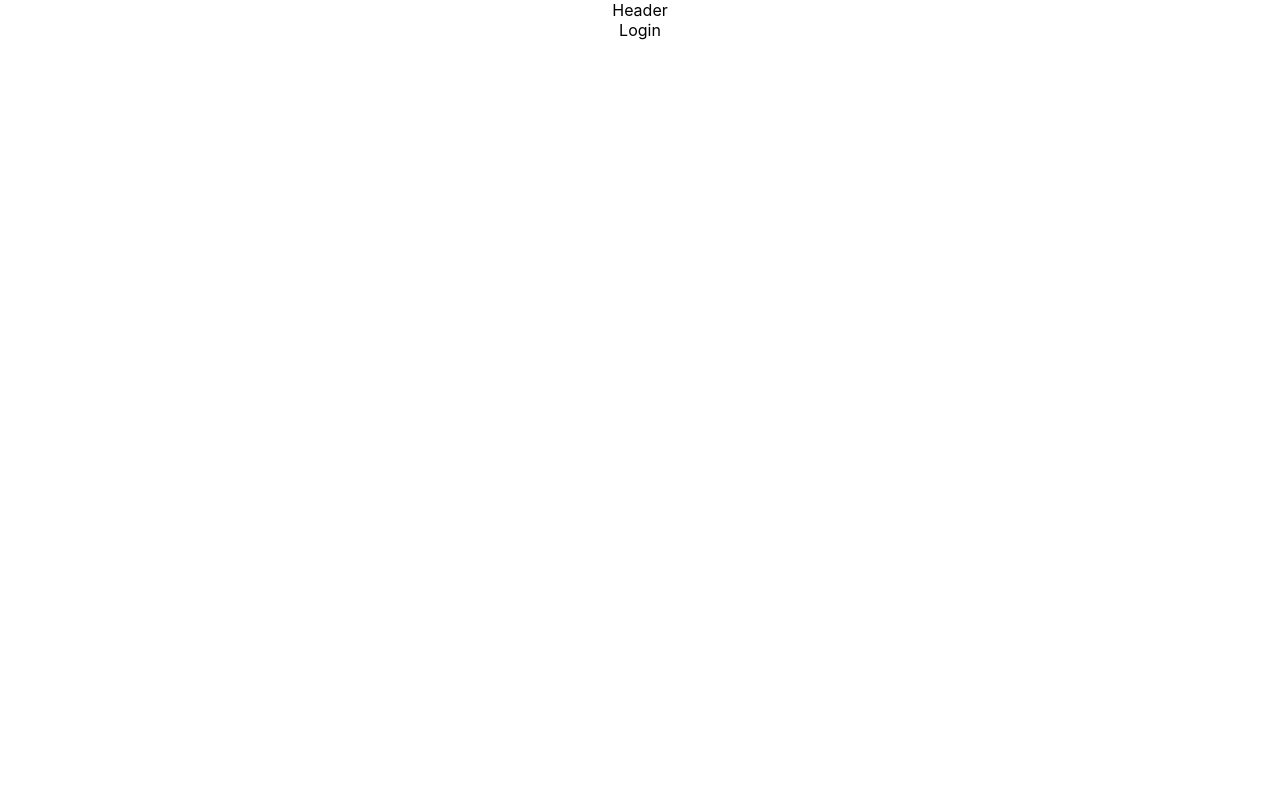
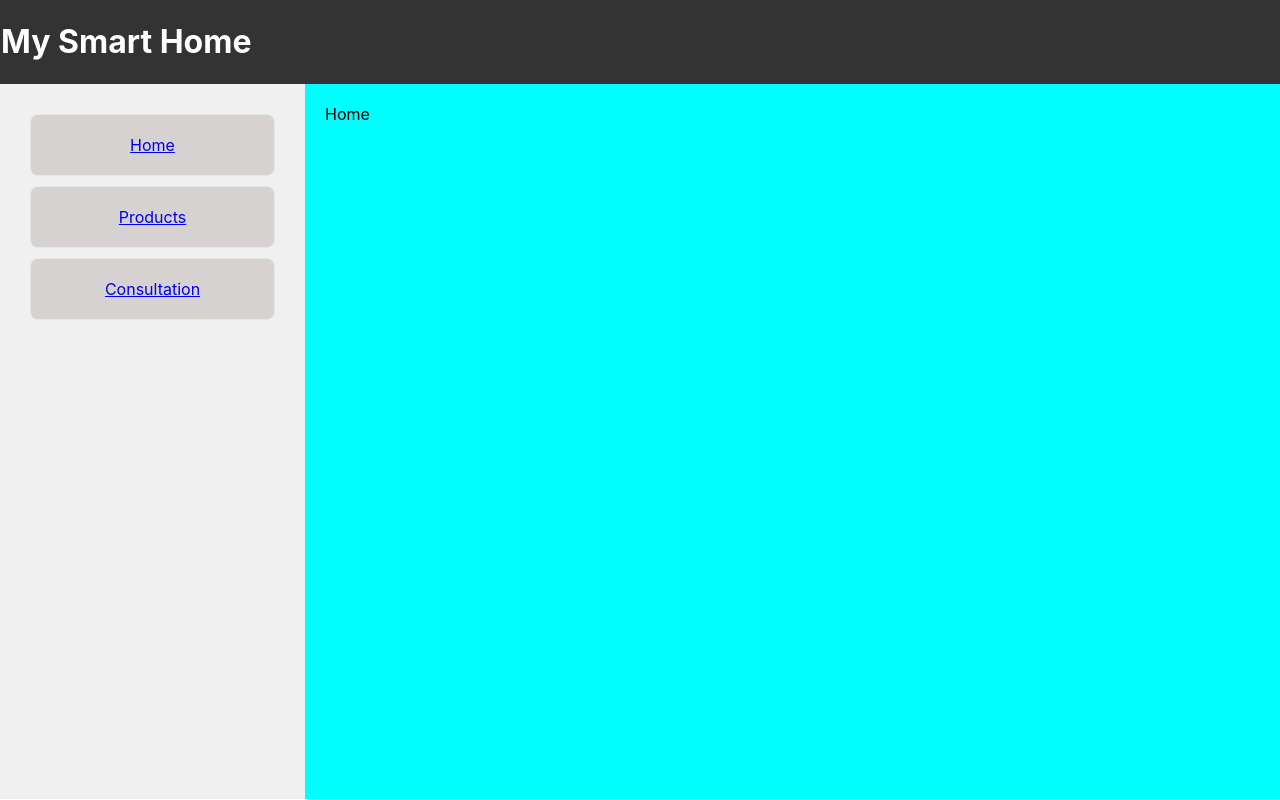
Before and after one commit to tusharchemate/my-smart-home-ui-app, a React (Create React App) app: page / in a window 1280 px wide. Built offline with nearby package versions, Linux system fonts and the light colour scheme.

Commit message:
fixed layout

```diff
--- a/package.json
+++ b/package.json
@@ -6,6 +6,7 @@
     "@testing-library/jest-dom": "^5.17.0",
     "@testing-library/react": "^13.4.0",
     "@testing-library/user-event": "^13.5.0",
+    "antd": "^5.17.3",
     "react": "^18.3.1",
     "react-dom": "^18.3.1",
     "react-router-dom": "^6.23.1",
--- a/src/App.css
+++ b/src/App.css
@@ -1,38 +1,28 @@
-.App {
-  text-align: center;
+.container {
+  display: flex;
+  flex-direction: column;
+  min-height: 100vh;
 }
 
-.App-logo {
-  height: 40vmin;
-  pointer-events: none;
+header {
+  background-color: #333;
+  color: white;
+  padding: 1px;
+}
+.body {
+  display: flex;
+  flex-direction: row;
+  height: calc(100vh - 85px);
+}
+.sidebar {
+  background-color: #f0f0f0;
+  padding: 20px;
+  width: 265px;
 }
 
-@media (prefers-reduced-motion: no-preference) {
-  .App-logo {
-    animation: App-logo-spin infinite 20s linear;
-  }
+.content {
+  flex: 1;
+  padding: 20px;
+  background-color: aqua;
+  display: flex;
 }
-
-.App-header {
-  background-color: #282c34;
-  min-height: 100vh;
-  display: flex;
-  flex-direction: column;
-  align-items: center;
-  justify-content: center;
-  font-size: calc(10px + 2vmin);
-  color: white;
-}
-
-.App-link {
-  color: #61dafb;
-}
-
-@keyframes App-logo-spin {
-  from {
-    transform: rotate(0deg);
-  }
-  to {
-    transform: rotate(360deg);
-  }
-}
--- a/src/App.jsx
+++ b/src/App.jsx
@@ -1,55 +1,9 @@
-// src/App.js
-import React, { useState } from "react";
-import {
-  BrowserRouter as Router,
-  Routes,
-  Route,
-  Navigate,
-} from "react-router-dom";
-import Header from "./components/common/Header";
-import Home from "./components/dashboard/Home";
-import Login from "./components/auth/Login";
-import Register from "./components/auth/Register";
+import React from "react";
 import "./App.css";
+import MainContainer from "./components/containers/MainContainer";
 
-function App() {
-  const [isLoggedIn, setIsLoggedIn] = useState(false);
-
-  // Dummy login function (replace with actual authentication logic)
-  const login = () => {
-    // Perform authentication logic here
-    // For simplicity, assume authentication is successful
-    setIsLoggedIn(true);
-  };
-
-  // Dummy registration function (replace with actual registration logic)
-  const register = () => {
-    // Perform registration logic here
-    // For simplicity, assume registration is successful
-    setIsLoggedIn(true); // Auto-login after registration
-  };
-
-  return (
-    <Router>
-      <div className="App">
-        <Header isLoggedIn={isLoggedIn} />
-        <Routes>
-          <Route
-            path="/"
-            element={
-              isLoggedIn ? <Navigate to="/home" /> : <Login onLogin={login} />
-            }
-          />
-          <Route path="/home" element={<Home isLoggedIn={isLoggedIn} />} />
-          <Route path="/login" element={<Login onLogin={login} />} />
-          <Route
-            path="/register"
-            element={<Register onRegister={register} />}
-          />
-        </Routes>
-      </div>
-    </Router>
-  );
-}
+const App = () => {
+  return <MainContainer />;
+};
 
 export default App;
--- a/src/components/common/Header.jsx
+++ b/src/components/common/Header.jsx
@@ -1,5 +1,5 @@
 const Header = () => {
-  return <div>Header</div>;
+  return <div>My Smart Home</div>;
 };
 
 export default Header;
--- /dev/null
+++ b/src/components/common/LeftSideBar.jsx
@@ -0,0 +1,40 @@
+import React from "react";
+import "./common.css";
+import {
+  AppstoreOutlined,
+  MailOutlined,
+  SettingOutlined,
+} from "@ant-design/icons";
+import { Link } from "react-router-dom";
+
+const items = [
+  {
+    key: "home",
+    icon: <MailOutlined />,
+    label: "Home",
+  },
+  {
+    key: "products",
+    icon: <AppstoreOutlined />,
+    label: "Products",
+  },
+  {
+    key: "consultation",
+    label: "Consultation",
+    icon: <SettingOutlined />,
+  },
+];
+
+const LeftSidebar = () => {
+  return (
+    <div>
+      {items?.map((item) => (
+        <Link className="link" to={`/${item.key}`}>
+          {item?.label}{" "}
+        </Link>
+      ))}
+    </div>
+  );
+};
+
+export default LeftSidebar;
--- /dev/null
+++ b/src/components/common/common.css
@@ -0,0 +1,9 @@
+.link {
+  display: flex;
+  background-color: rgb(214, 210, 210);
+  padding: 20px;
+  border: 1px solid rgb(224, 235, 224);
+  justify-content: space-around;
+  margin: 10px;
+  border-radius: 8px;
+}
--- /dev/null
+++ b/src/components/containers/MainContainer.jsx
@@ -0,0 +1,55 @@
+import {
+  BrowserRouter as Router,
+  Routes,
+  Route,
+  Navigate,
+} from "react-router-dom";
+import Header from "../common/Header";
+import Home from "../dashboard/Home";
+import Login from "../auth/Login";
+import Register from "../auth/Register";
+import { useEffect, useState } from "react";
+import LeftSidebar from "../common/LeftSideBar";
+
+const MainContainer = () => {
+  const [isLoggedIn, setIsLoggedIn] = useState(true); // Set to true for testing
+
+  const login = () => {
+    // Perform authentication logic here
+    // For simplicity, assume authentication is successful
+    setIsLoggedIn(true);
+  };
+
+  // Dummy registration function (replace with actual registration logic)
+  const register = () => {
+    // Perform registration logic here
+    // For simplicity, assume registration is successful
+    setIsLoggedIn(true); // Auto-login after registration
+  };
+
+  return (
+    <Router>
+      <div className="container">
+        <header>
+          <h1>My Smart Home</h1>
+        </header>
+        <div className="body">
+          <div className="sidebar">
+            <LeftSidebar />
+          </div>
+          <div className="content">
+            <Routes>
+              {/*Dynamically render route based on selectedRoute */}
+              <Route path="/" element={<Home />} />
+              <Route path="/products" element={<Header />} />
+              <Route path="/register" element={<Register />} />
+              <Route path="*" element={<Navigate to="/" />} />
+            </Routes>
+          </div>
+        </div>
+      </div>
+    </Router>
+  );
+};
+
+export default MainContainer;
```
Also changed, not shown: 1 other file (tests, documents, lock files or other folders).
